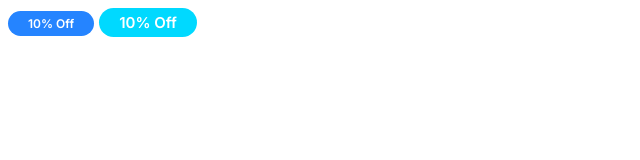
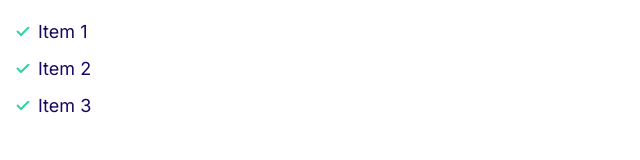
Before and after one commit to sarahalyahya/moshify-ex, a plain HTML site: page index.html in a window 1280 px wide. Shown: the whole page, without its empty margins (0-640 px from the left). Drawn offline with Linux system fonts and the light colour scheme.

Commit message:
styled all lists

```diff
--- a/index.html
+++ b/index.html
@@ -14,8 +14,11 @@
 </head>
 
 <body>
-<span class="badge badge--primary badge--small">10% Off</span>
-<span class="badge badge--secondary">10% Off</span>
+<ul class="list list--tick">
+    <li class= "list__item">Item 1</li>
+    <li class= "list__item">Item 2</li>
+    <li class= "list__item">Item 3</li>
+</ul>
 </body>
 
 </html>
--- a/styles.css
+++ b/styles.css
@@ -87,7 +87,7 @@ a {
 /* Here, we are working based on the concept of separating style from skin,
 the first class will include skin stuff like padding and all */
 .badge {
-  border-radius: 20px;
+  border-radius: 20px; /*Absolute value, we don't want our radius to be dependent on the font size*/
   font-size: 2rem;
   font-weight: 600;
   padding: 0.5rem 2rem;
@@ -116,3 +116,32 @@ the first class will include skin stuff like padding and all */
     font-size: 1.2rem;
   }
 }
+
+/* Lists */
+
+.list {
+  list-style: none;
+  padding-left: 0;
+  color: var(--color-headings);
+}
+
+.list--inline .list__item {
+  display: inline-block;
+  margin-right: 2rem;
+}
+
+.list--tick {
+  list-style-image: url(icons/tick.svg);
+  padding-left: 3rem;
+}
+
+.list--tick .list__item {
+  padding-left: 0.5rem;
+  margin-bottom: 1rem;
+}
+
+@media screen and (min-width: 1024px) {
+  .list--tick .list__item {
+    padding-left: 0;
+  }
+}
```
Also changed, not shown: components/lists.html (added, +5 -0 lines).
